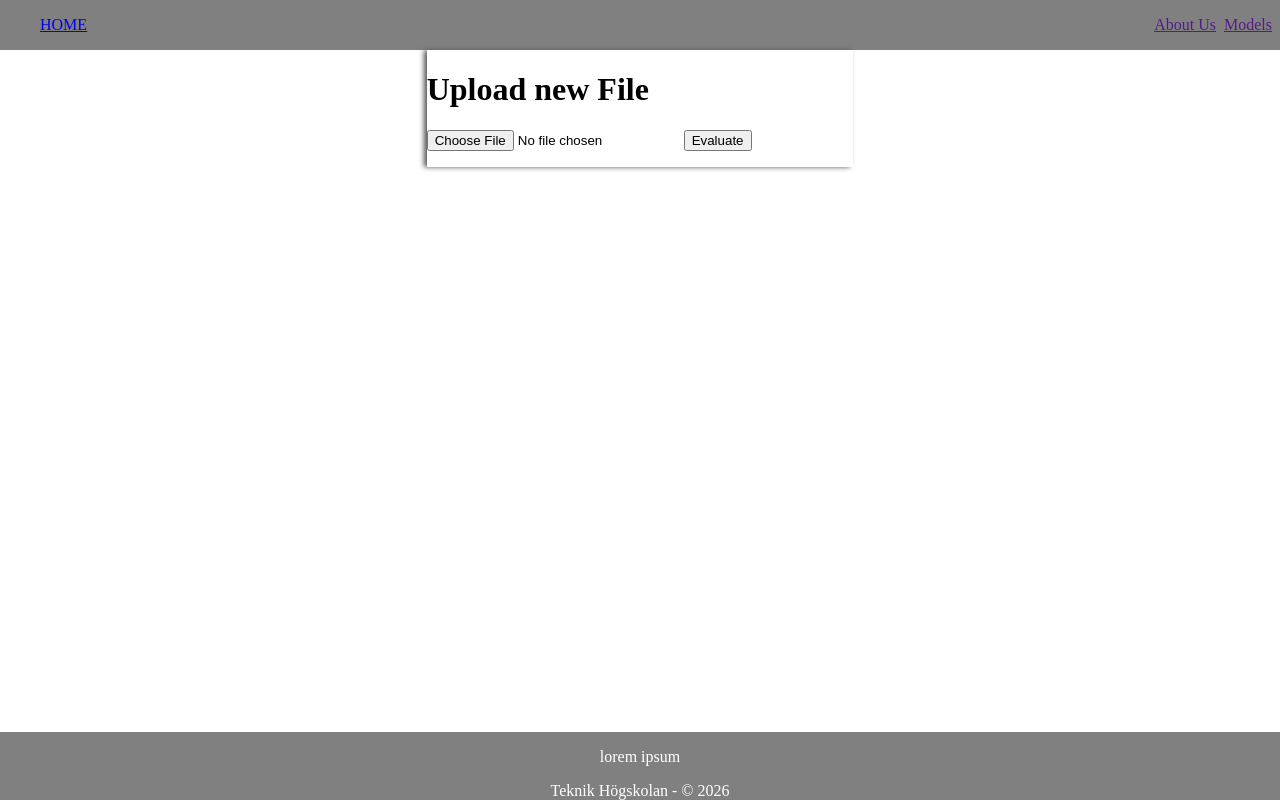
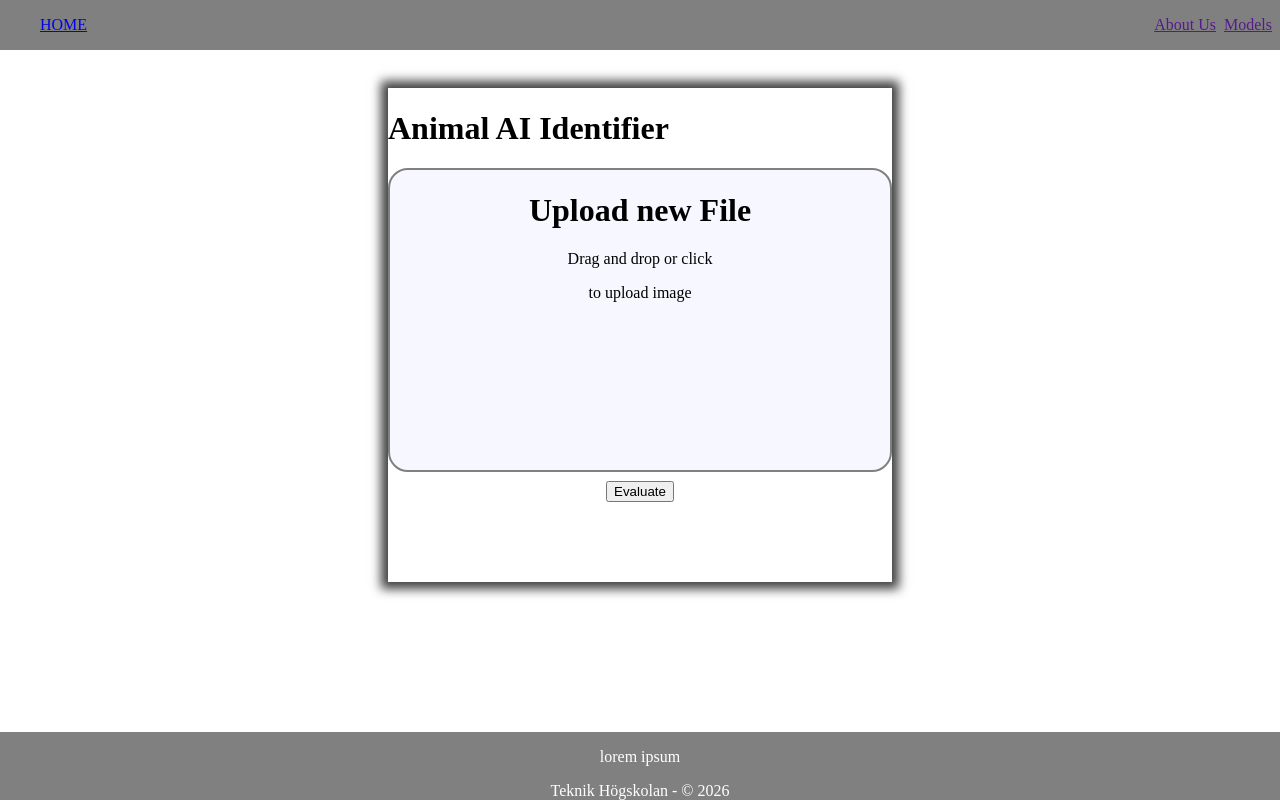
Before and after one commit to Maskininlarning-Grupp-2/Bildigenk-nning, a Flask app: page /image/animals in a window 1280 px wide. Run offline with Flask 3, Linux system fonts and the light colour scheme.

Commit message:
New CSS and some JS

```diff
--- a/website/static/script.js
+++ b/website/static/script.js
@@ -1,11 +1,12 @@
 var fileTag = document.getElementById("filetag"),
-    preview = document.getElementById("preview");
+    preview = document.getElementById("preview"),
+    dropArea = document.getElementById('drop-area'),
+    previewBlock = document.getElementById("preview-block"),
+    previewText = document.getElementById("textField-preview-block");
 
-fileTag.addEventListener("change", function() {
+fileTag.addEventListener("change", uploadFile) /*{
     const ext = this.files[0].name.split('.').pop().toLowerCase();
-    if (ext === 'jpg' || ext === 'jpeg' || ext === 'png') {
     var reader;
-
     if (this.files && this.files[0]) {
         reader = new FileReader();
 
@@ -16,11 +17,34 @@ fileTag.addEventListener("change", function() {
 
         reader.readAsDataURL(this.files[0]);
     }
+
+});*/
+
+function uploadFile() {
+    var file = fileTag.files[0];
+    var fileType = file['type'];
+    var validImageTypes = ["image/gif", "image/jpeg", "image/png", "image/webp", "image/avif"];
+    if (validImageTypes.includes(fileType)) {
+        let imgLink = URL.createObjectURL(file);
+        previewBlock.style.backgroundImage = `url(${imgLink})`;
+        previewBlock.textContent = "";
     } else {
-        preview.style.display = "none"
-        console.log("Fel filtyp! Endast jpg, jpeg och png är tillåtna.")
+        fileTag.value = null
+        previewBlock.style.backgroundImage = "";
+        previewBlock.innerHTML = "<h1>Upload new File</h1><p>Drag and drop or click</p><p>to upload image</p>"
     }
-});
+
+}
+
+dropArea.addEventListener('dragover', function(e) {
+    e.preventDefault();
+})
+
+dropArea.addEventListener('drop', function(e) {
+    e.preventDefault();
+    fileTag.files = e.dataTransfer.files;
+    uploadFile();
+})
 
 const form = document.getElementById("evaluateForm");
 
--- a/website/static/styles.css
+++ b/website/static/styles.css
@@ -13,37 +13,66 @@ body {
 }
 
 #parent {
+    margin-top: 3%;
+    margin-bottom: 3%;
     display: grid;
     grid-template-columns: repeat(3, 1fr);
-    grid-template-rows: repeat(5, 1fr);
 }
 
 #middlePage {
-    -moz-box-shadow: -3px 0 5px 0 #555;
-    -webkit-box-shadow: -3px 0 5px 0 #555;
-    box-shadow: -3px 0 5px 0 #555;
+    height: 100%;
+    box-shadow: rgba(0, 0, 0, 0.75) 0px 0px 10px 7px;
     grid-column-start: 2;
     grid-row-start: 1;
+    display: grid;
+    grid-template-columns: repeat(3, 1fr);
+    grid-template-rows: repeat(9, 1fr);
+    align-items: center;
 }
-
-
 
 /* ANIMAL RECOGNITION PAGE */
 
 #fileDisplay {
     grid-column-start: 2;
-    grid-row-start: 1;
+    grid-row: span 7 / span 7;
+}
+
+#drop-area {
+    text-align: center;
+}
+
+#preview-block {
+    align-items: center;
+    cursor: pointer;
+    width: 500px;
+    height: 300px;
+    transform: scale(1);
+    border-radius: 20px;
+    border: 2px solid var(--bg-color);
+    background: center center / cover rgb(247, 248, 255);
+    background-position: center center;
+    transition: 0.3s;
+}
+
+#preview-block:hover {
+    transform: scale(1.05);
+    transition: 0.3s;
 }
 
 #fileUpload {
+    display: flex;
+    justify-content: center;
+    align-items: center;
     grid-column-start: 2;
-    grid-row-start: 2;
+    grid-row-start: 8;
 }
 
 #resultDisplay {
-    grid-row: span 3 / span 3;
+    display: flex;
+    justify-content: center;
+    align-items: center;
     grid-column-start: 2;
-    grid-row-start: 3;
+    grid-row-start: 9;
 }
 
 
--- a/website/templates/image/animals.html
+++ b/website/templates/image/animals.html
@@ -1,12 +1,20 @@
 {% extends "layout.html" %}
 {% block content %}
         <div id="fileDisplay">
-            <h1>Upload new File</h1>
-            <img src="{{file}}" id="preview">
+            <h1>Animal AI Identifier</h1>
+            <label for="filetag" id="drop-area">
+                <input type="file" accept="image/" name="file" id="filetag" hidden>
+                <div id="preview-block">
+                    <div id="textField-preview-block">
+                        <h1>Upload new File</h1>
+                        <p>Drag and drop or click</p>
+                        <p>to upload image</p>
+                    </div>
+                </div>
+            </label>
         </div>
         <div id="fileUpload">
             <form id="evaluateForm" enctype=multipart/form-data>
-                <input type="file" name="file" id="filetag">
                 <input type="submit" value="Evaluate">
             </form>
         </div>
```
Lines whose indentation alone changed are shown as unchanged.
